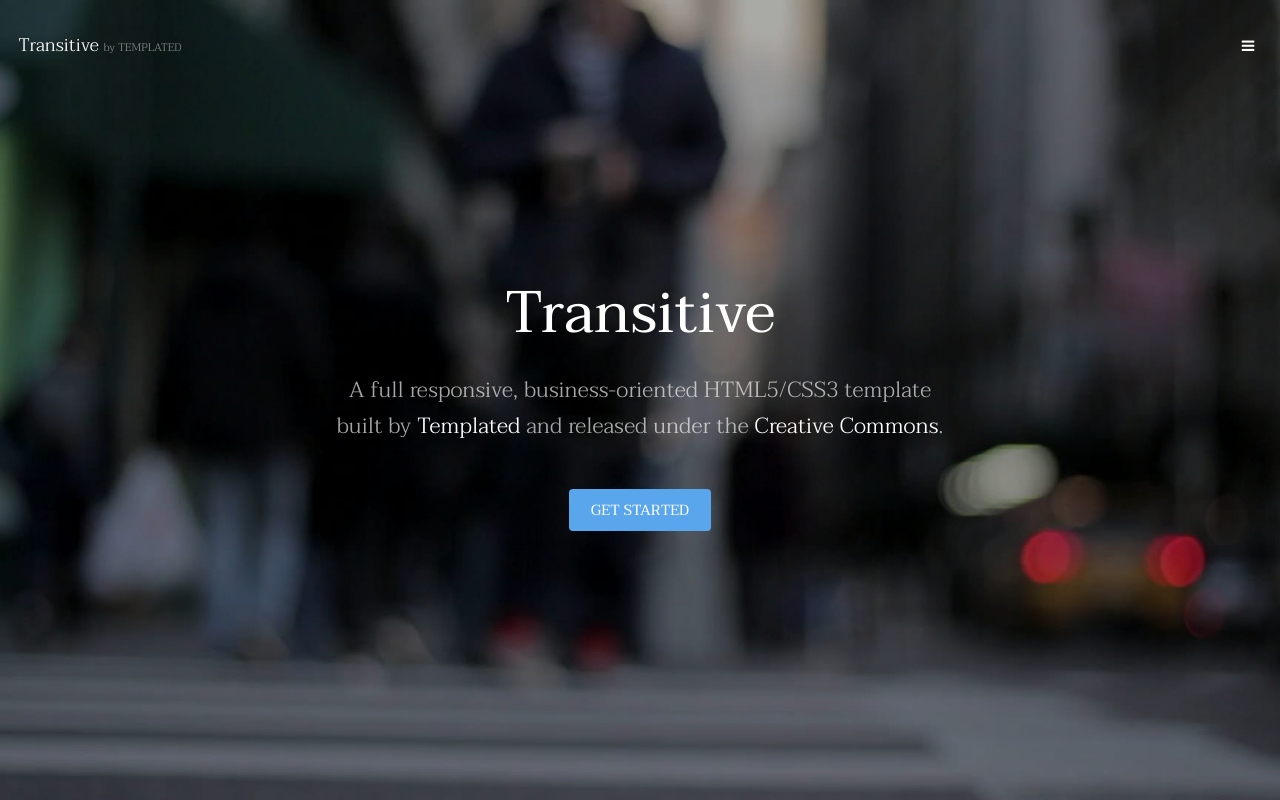
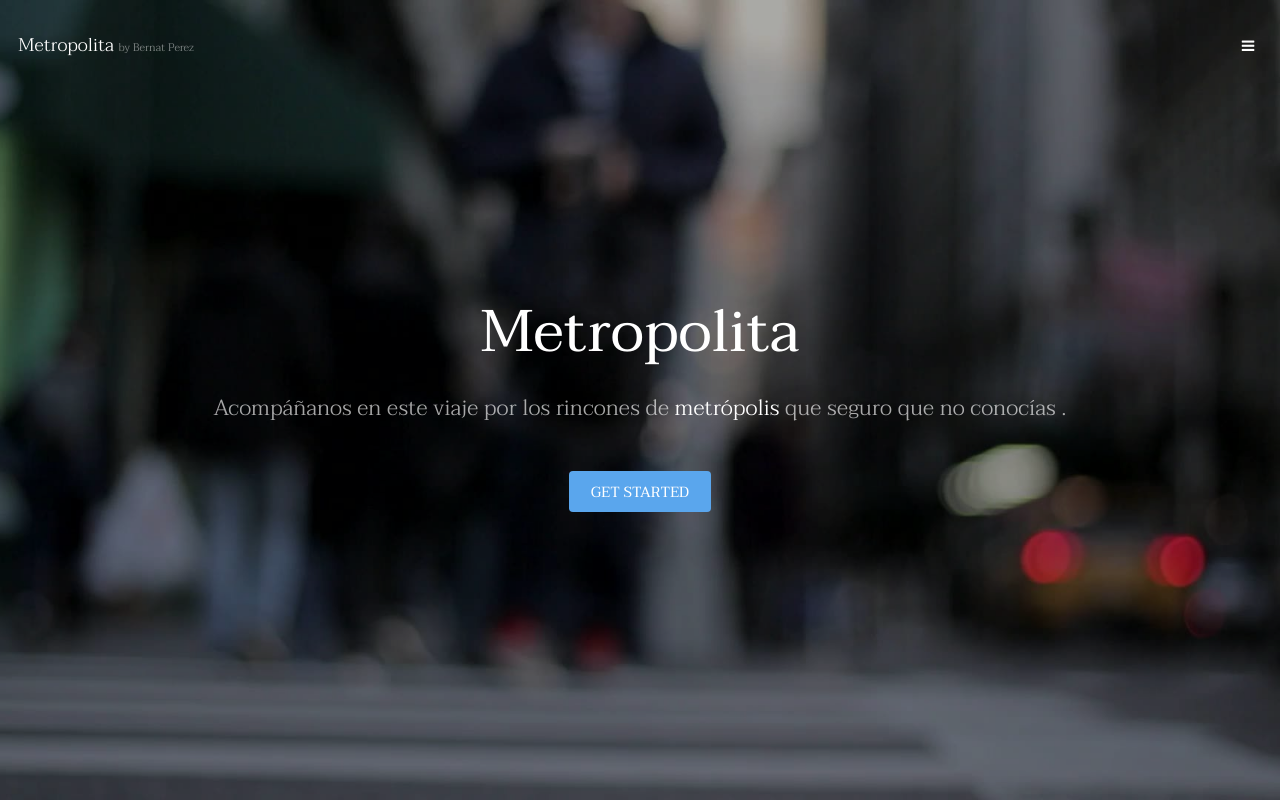
Before and after one commit to BernatPerez/04_REP_METROPOLITA, a plain HTML site: page index.html in a window 1280 px wide. Shown: the top 800 px of the page. Drawn offline with Linux system fonts and the light colour scheme.

Commit message:
Cambios en la portada por BERNAT

```diff
--- a/index.html
+++ b/index.html
@@ -6,7 +6,7 @@
 -->
 <html>
 	<head>
-		<title>Transitive by TEMPLATED</title>
+		<title>Metropolita</title>
 		<meta charset="utf-8" />
 		<meta name="viewport" content="width=device-width, initial-scale=1" />
 		<link rel="stylesheet" href="assets/css/main.css" />
@@ -15,7 +15,7 @@
 
 		<!-- Header -->
 			<header id="header" class="alt">
-				<div class="logo"><a href="index.html">Transitive <span>by TEMPLATED</span></a></div>
+				<div class="logo"><a href="index.html">Metropolita <span>by Bernat Perez</span></a></div>
 				<a href="#menu" class="toggle"><span>Menu</span></a>
 			</header>
 
@@ -36,9 +36,8 @@
 		-->
 			<section id="banner" data-video="images/banner">
 				<div class="inner">
-					<h1>Transitive</h1>
-					<p>A full responsive, business-oriented HTML5/CSS3 template<br />
-					built by <a href="https://templated.co/">Templated</a> and released under the <a href="https://templated.co/license">Creative Commons</a>.</p>
+					<h1>Metropolita</h1>
+					<p>Acompáñanos en este viaje por los rincones de <a href="https://templated.co/">metrópolis</a> que seguro que no conocías <a href="https://templated.co/license"></a>.</p>
 					<a href="#one" class="button special scrolly">Get Started</a>
 				</div>
 			</section>
```
